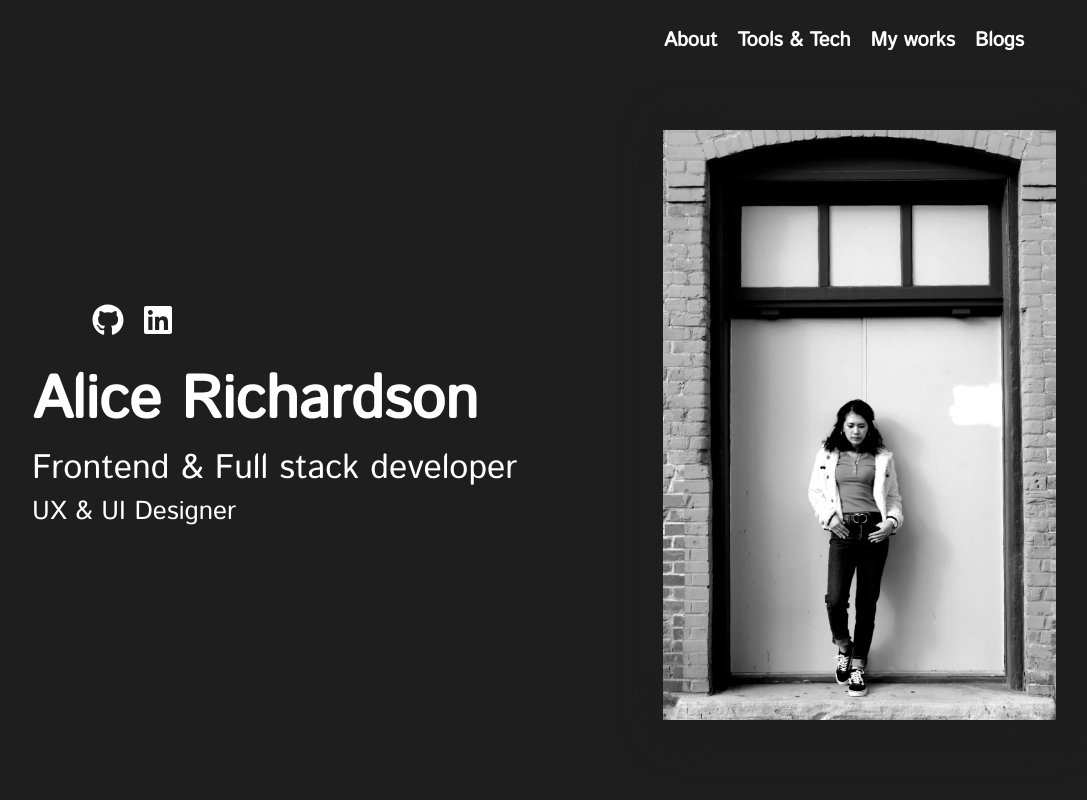
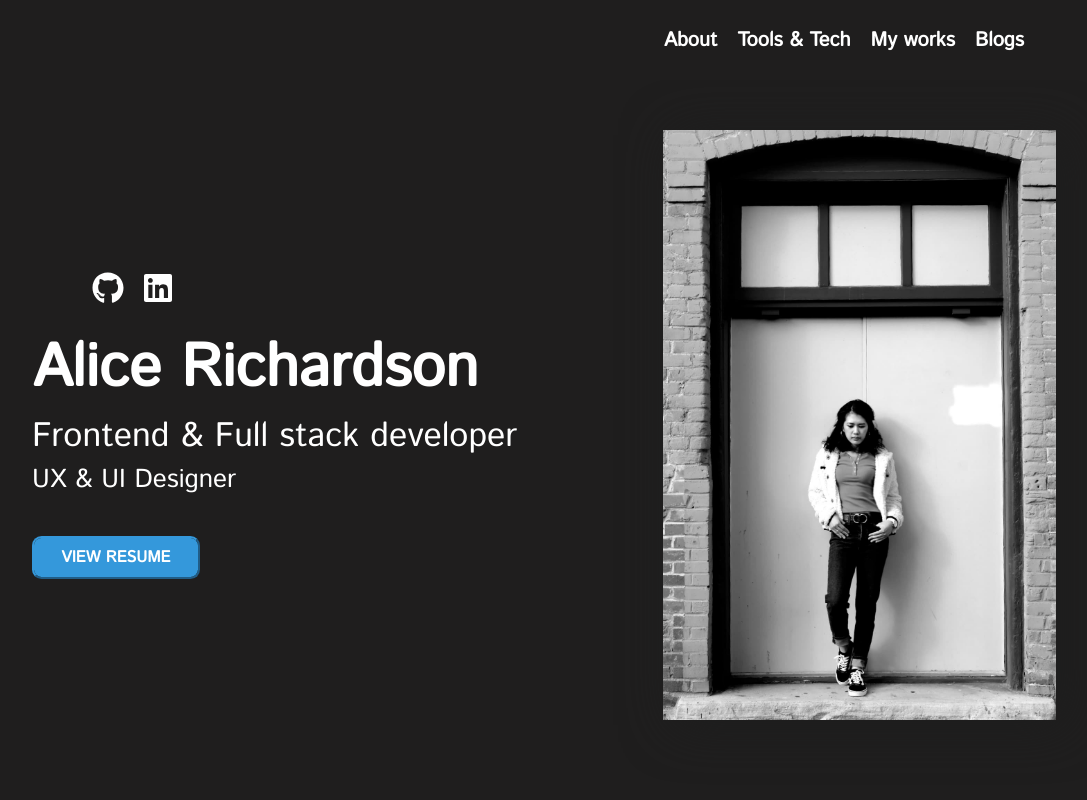
Before and after one commit to Alicerichardson28/portfolio, a React (Create React App) app: page / in a window 1280 px wide. Shown: the top 800 px of the page, without its empty margins (96-1183 px from the left). Built offline with nearby package versions, Linux system fonts and the light colour scheme.

Commit message:
add resume

```diff
--- a/src/components/Home.js
+++ b/src/components/Home.js
@@ -1,5 +1,5 @@
 import React from 'react'
-// import resume from '../pdf/resume.pdf'
+import resume from '../pdf/resume.pdf'
 import './Home.css'
 import { fab } from '@fortawesome/free-brands-svg-icons'
 import { library } from '@fortawesome/fontawesome-svg-core'
@@ -55,7 +55,7 @@ function Navbar() {
                             <h2 className='job-title'>Frontend & Full stack developer</h2>
                             <h3 className='job-title-h3'>UX & UI Designer</h3>
                             <br></br>
-                            {/* <button className='button'><a href={resume} target="_blank" rel="noopener noreferrer" className='downloadResume'>View Resume </a></button> */}
+                            <button className='button'><a href={resume} target="_blank" rel="noopener noreferrer" className='downloadResume'>View Resume </a></button>
                         </div>
                         <div className='photo-container'>
                             <img alt="alice" className='alice1-photo' src={alice1}/>
```
Also changed, not shown: firebase.json (added), 1 other file (tests, documents, lock files or other folders).
